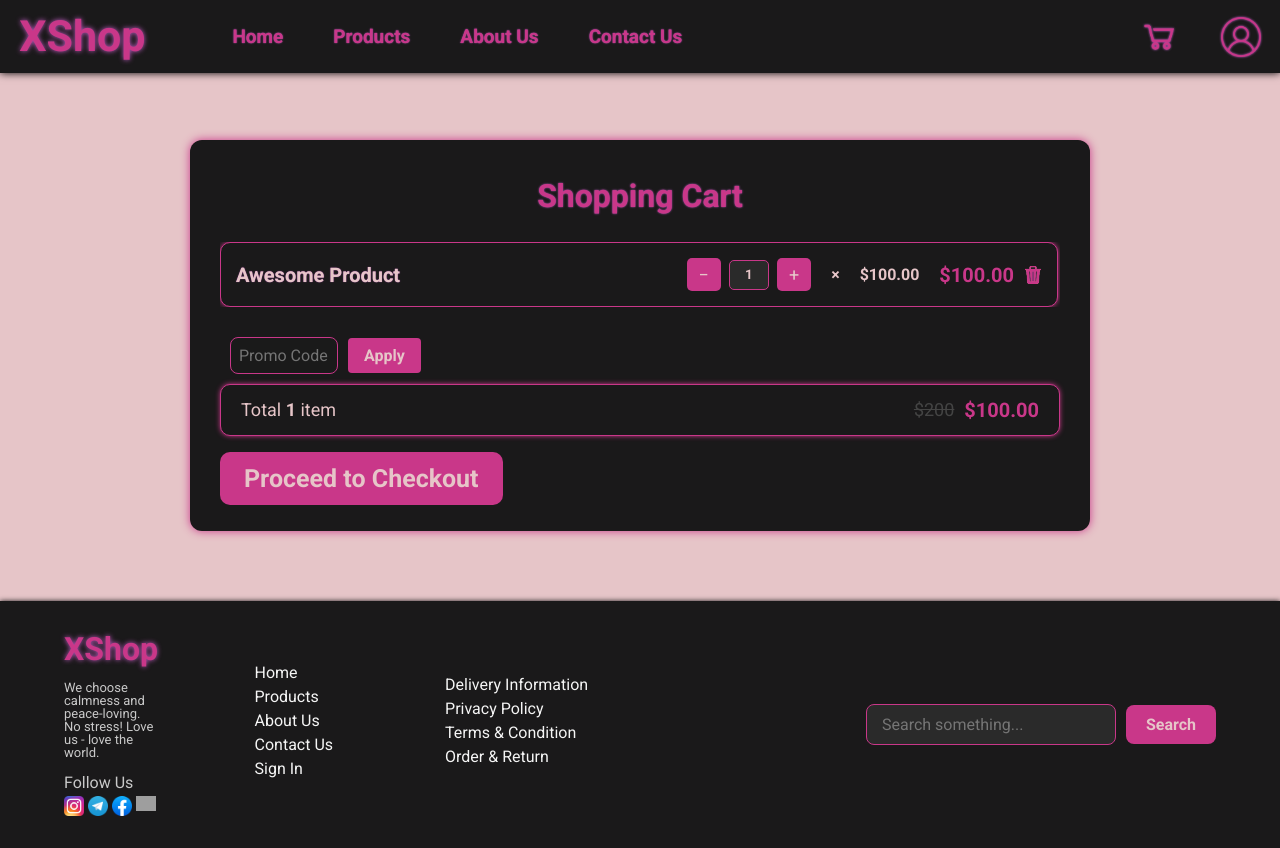
After one commit to upkero/XShop, a Django app: page /user/cart/ in a window 1280 px wide. The commit adds this page. Run offline with Django 5.2, Linux system fonts and the light colour scheme; data comes from the database, SQL or seed files in the repository; some libraries are stand-ins or nearby versions; grey boxes are pictures that could not be loaded.

Commit message:
Add cart temlate

```diff
--- /dev/null
+++ b/XShop/carts/templates/carts/includes/included_cart.html
@@ -0,0 +1,33 @@
+{% load static %}
+
+<!-- Блок с товарами в корзине -->
+<div id="cart-items-container" class="cart__items cart__items_in-cart">
+    <div class="cart__item">
+        <a href="#" class="cart__name">Awesome Product</a>
+
+        <div class="cart__controls">
+            <button class="cart__btn cart__btn--minus decrement" data-cart-id="" data-cart-change-url="/cart/decrement/">−</button>
+            <input type="text" class="cart__qty number" value="1" readonly>
+            <button class="cart__btn cart__btn--plus increment" data-cart-id="" data-cart-change-url="/cart/increment/">+</button>
+        </div>
+
+        <span class="cart__multiply">×</span>
+        <span class="cart__price">$100.00</span>
+        <span class="cart__total">$100.00</span>
+
+        <a href="{% url "cart:cart_remove" 1 %}" class="cart__remove remove-from-cart" data-cart-id="">
+            <img src="{% static 'img/icons/trash3-fill.png' %}" alt="Remove">
+        </a>
+    </div>
+</div>
+<!-- Блок для промокода -->
+<div class="cart__promo-code">
+    <input type="text" id="promo-code" class="cart__promo-input" placeholder="Promo Code">
+    <button class="cart__promo-btn" id="apply-promo-code">Apply</button>
+</div>
+<!-- Сумма корзины -->
+<div class="cart__summary">
+    <span>Total <strong>1</strong> item</span>
+    <p class="cart__total_without-discount"> $200 </p>
+    <strong class="cart__total">$100.00</strong>
+</div>
--- a/XShop/templates/base.html
+++ b/XShop/templates/base.html
@@ -43,7 +43,7 @@
 						</ul>
 					</div>
 					{% endif %}
-					<li><a href="#"><img src="{% static 'img/icons/cart.png' %}"></a></li>
+					<li><a href="{% url "user:users_cart" %}"><img src="{% static 'img/icons/cart.png' %}"></a></li>
 					<li><a href="
 						{% if user.is_authenticated %}
 							{% url "user:profile" %}
--- /dev/null
+++ b/XShop/users/templates/users/users_cart.html
@@ -0,0 +1,14 @@
+{% extends 'base.html' %}
+{% load static %}
+
+{% block title %}Cart{% endblock title %}
+
+{% block main %}
+<div class="cart">
+    <h2 class="cart__title">Shopping Cart</h2>
+
+    {% include "carts/includes/included_cart.html" %}
+
+    <a href="#" class="products__btn">Proceed to Checkout</a>
+</div>
+{% endblock main %}
--- a/XShop/users/urls.py
+++ b/XShop/users/urls.py
@@ -14,4 +14,6 @@ urlpatterns = [
     path('edit-profile/', views.editprofile, name='editprofile'),
     path('forgot-password/', views.forgotpass, name='forgotpass'),
     path('delete/', views.delete_account, name='delete_account'),
+
+    path('cart/', views.users_cart, name='users_cart'),
 ]
--- a/XShop/users/views.py
+++ b/XShop/users/views.py
@@ -121,3 +121,7 @@ def delete_account(request):
     messages.success(request, f'We’re sorry to see you go, { user.username }. Your account is now deleted.')
     user.delete()
     return redirect(reverse('main:index'))
+
+
+def users_cart(request):
+    return render(request, 'users/users_cart.html')
```
